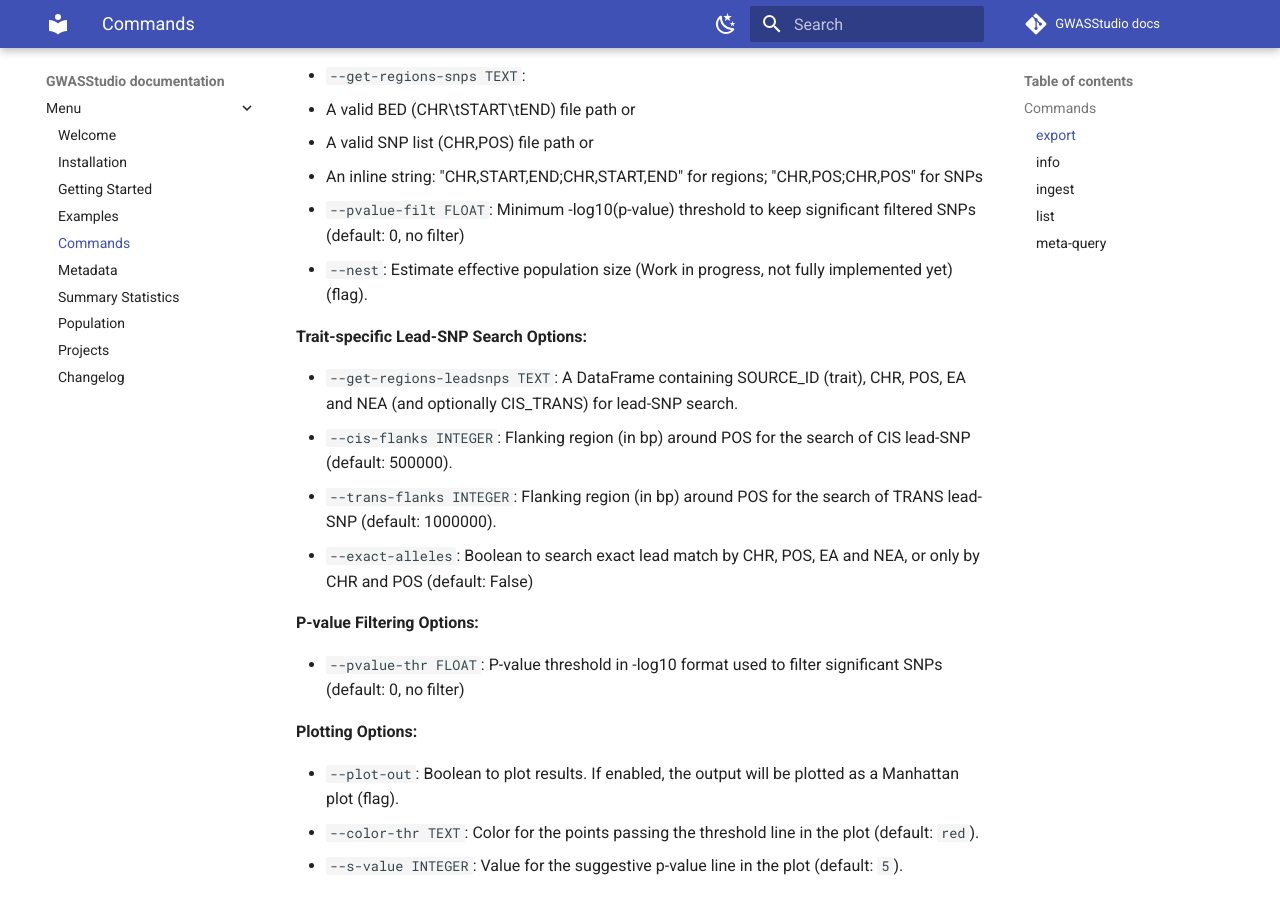
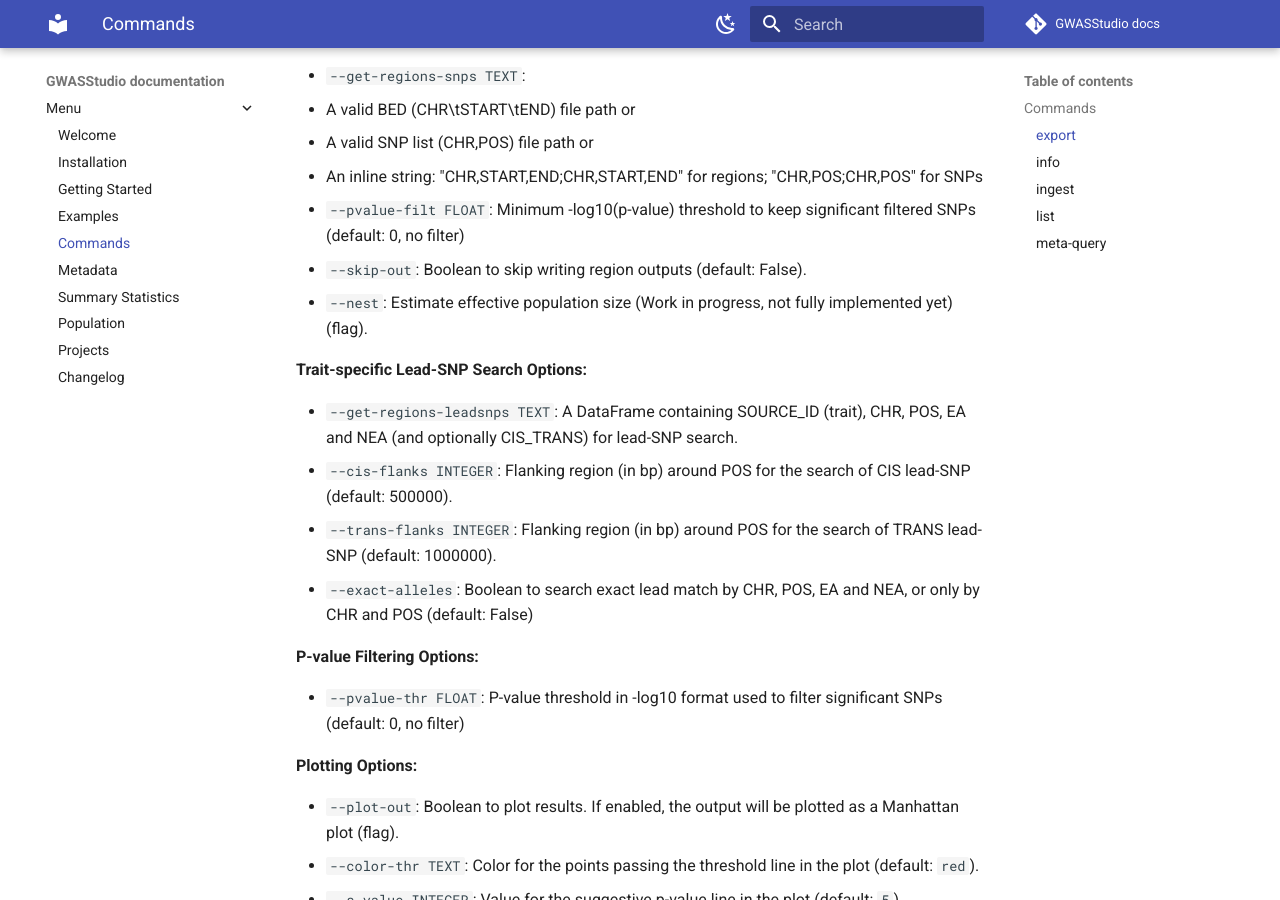
Before and after one commit to ht-diva/gwasstudio, an MkDocs documentation site: the page built from docs/commands.md, in a window 1280 px wide and 900 px high, scrolled down 999 px. Built offline with MkDocs 1.6.1 and Material for MkDocs 9.7.7, drawn with Linux system fonts in a browser that asks for light colours; comment, search, counter and statistics services are not loaded.

Commit message:
docs: add skip_out documentation

```diff
--- a/docs/commands.md
+++ b/docs/commands.md
@@ -38,6 +38,7 @@ gwasstudio export [OPTIONS]
   - A valid SNP list (CHR,POS) file path or
   - An inline string: "CHR,START,END;CHR,START,END" for regions; "CHR,POS;CHR,POS" for SNPs
 - `--pvalue-filt FLOAT`: Minimum -log10(p-value) threshold to keep significant filtered SNPs (default: 0, no filter)
+- `--skip-out`: Boolean to skip writing region outputs (default: False).
 - `--nest`: Estimate effective population size (Work in progress, not fully implemented yet) (flag).
 
 **Trait-specific Lead-SNP Search Options:**
```
